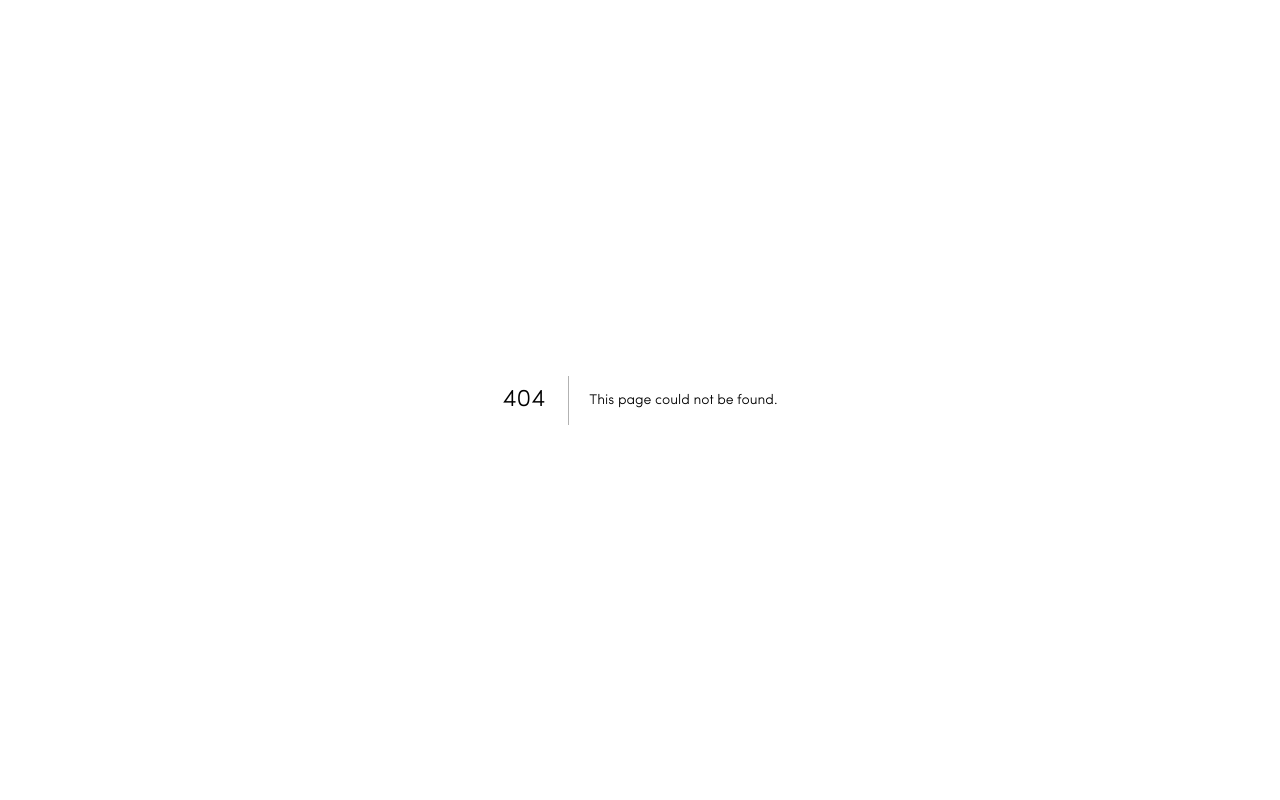
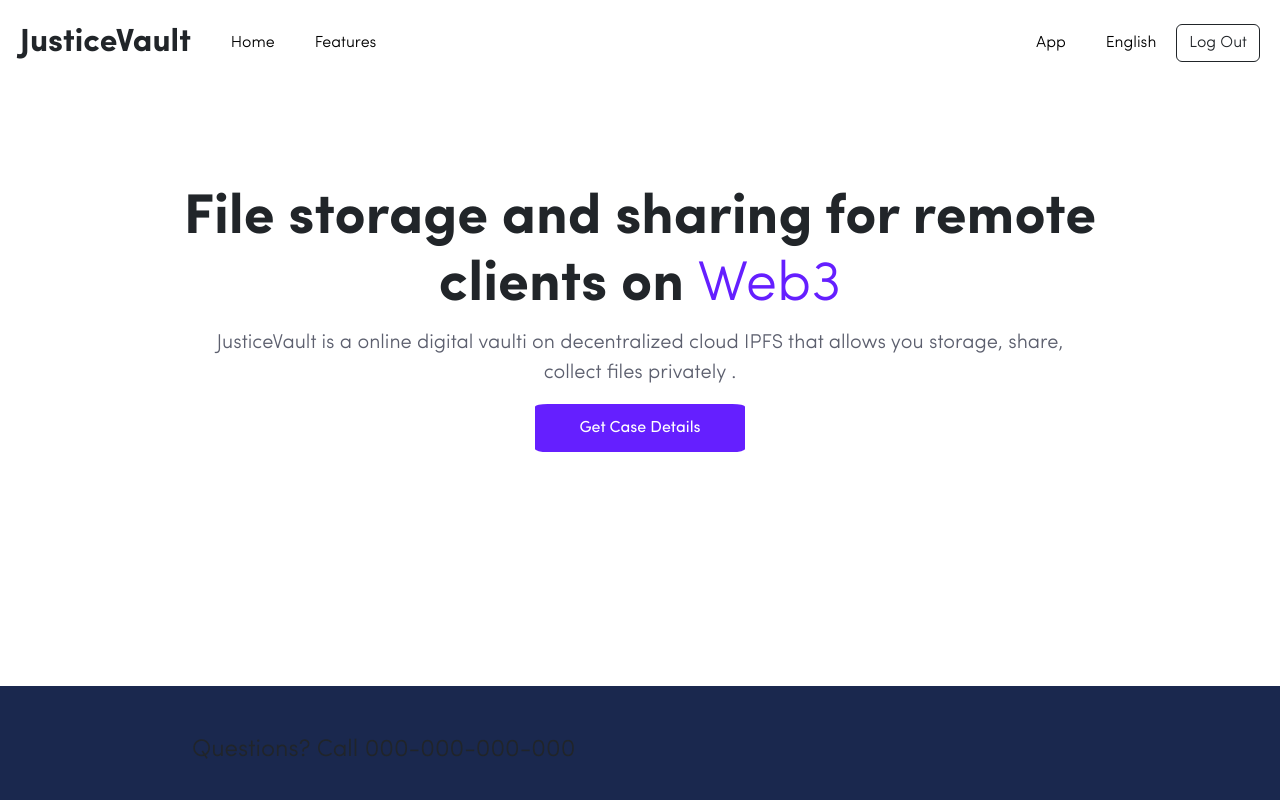
Before and after one commit to ansonantony/justicevault, a Next.js app in the folder justicevault/: page /search in a window 1280 px wide. Before the commit this address had no page. Shown: the top 800 px of the page. Built offline with nearby package versions, Linux system fonts and the light colour scheme.

Commit message:
Pages Added

```diff
--- a/justicevault/src/app/components/Header.tsx
+++ b/justicevault/src/app/components/Header.tsx
@@ -2,21 +2,21 @@
 import NavBar from "./NavBar"
 
 
-export default function Header() {
+export default function Header(props: { btnval: any,dival: any }) {
 
-
+    let buttonValue = props.btnval;
+    let divValue = props.dival;
     const astyle ={
         textDecoration: 'none',
         color:'black'
     }
     return(
         <>
-    <NavBar/>
+    <NavBar btnval={buttonValue}/>
     <div className="header">
         <h2>File storage and sharing for remote <br /> clients on <span className="web3">Web3</span></h2>
         <p>JusticeVault is a online digital vaulti on decentralized cloud IPFS that allows you storage, share,<br/> collect files privately .</p>
-        <a style={astyle}  href="/"><div>Get Started</div></a>
-
+        <a style={astyle}  href="/"><div>{divValue}</div></a>
     </div>
     </>
     );
--- a/justicevault/src/app/components/NavBar.tsx
+++ b/justicevault/src/app/components/NavBar.tsx
@@ -1,14 +1,17 @@
+import { ReactElement, JSXElementConstructor, ReactNode, ReactPortal, PromiseLikeOfReactNode } from 'react';
 import Button from 'react-bootstrap/Button';
 
 function classNames(...classes: string[]) {
   return classes.filter(Boolean).join(' ')
 }
 
-export default function NavBar() {
+export default function NavBar(props: { btnval: any; }) {
   const astyle ={
     textDecoration: 'none',
     color:'black'
+
 }
+  const buttonValue = props.btnval;
   return (
     <nav>
             <div>
@@ -20,7 +23,9 @@
             <a style={astyle} href="/"><p>App</p></a>
             <a style={astyle} href="/">  <p>English</p></a>
                 {/* <button>Sign In</button> */}
-                <Button variant='outline-dark'>Sign in</Button>
+                <a href="/success">
+                <Button variant='outline-dark' >{buttonValue}</Button></a>
+                {/* <Button variant='outline-dark'>Sign In</Button> */}
             </div>
         </nav>
 
--- a/justicevault/src/app/page.tsx
+++ b/justicevault/src/app/page.tsx
@@ -7,7 +7,7 @@
   return (
     <>
       <div className="root">
-        <Header/>
+        <Header btnval="Sign In" dival={"Get Started"}/>
 
         <Features/>
 
--- /dev/null
+++ b/justicevault/src/app/search/page.tsx
@@ -0,0 +1,15 @@
+import Footer from "../components/Footer";
+import Header from "../components/Header";
+
+export default function Search() {
+    return (
+      <>
+        <div className="root">
+        <Header  btnval="Log Out" dival ="Get Case Details"/>
+
+
+       <Footer/>
+      </div>
+      </>
+    );
+  }
```
Also changed, not shown: justicevault/src/app/success/page.tsx (added, +17 -0 lines).
